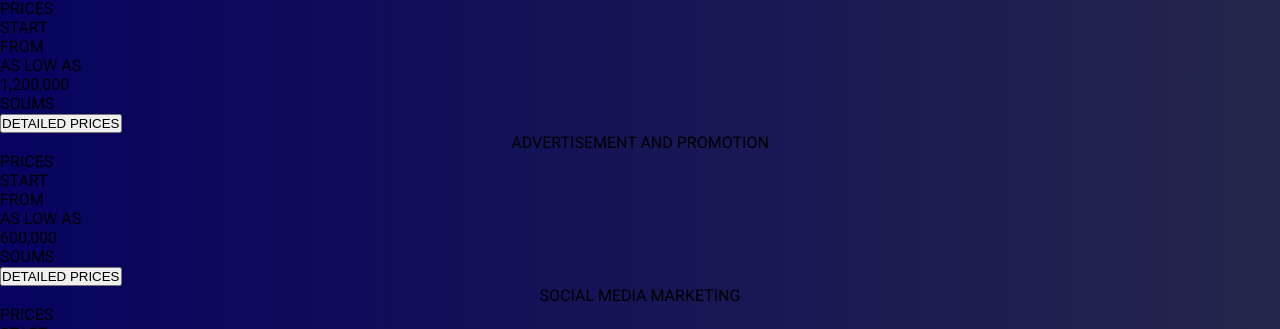
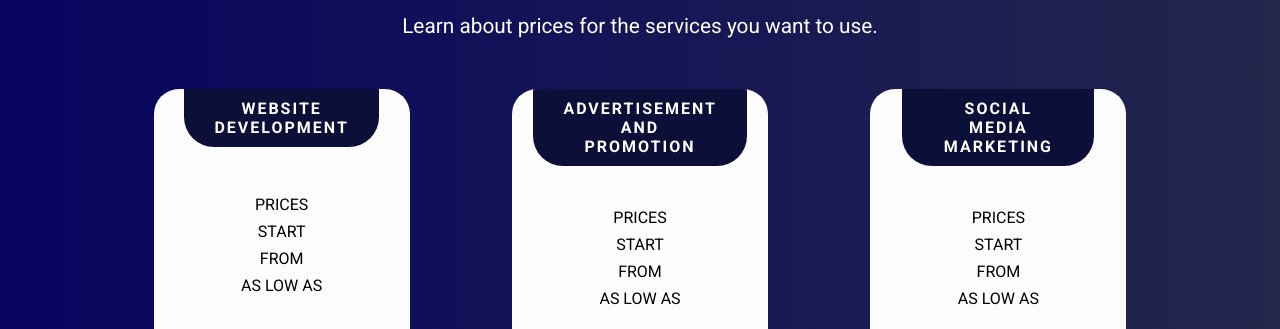
Before and after one commit to 00012256/WT.CW1, a website: page prices.html in a window 1280 px wide. Shown: the part 176-505 px from the top of the page. Drawn offline with Linux system fonts and the light colour scheme.

Commit message:
Updated to include styles for prices section

```diff
--- a/styles/style.css
+++ b/styles/style.css
@@ -115,6 +115,11 @@ header a {
 
 .intro-img img {
     width: 100%;
+}
+
+.intro-img figcaption {
+    color: #fff;
+    text-align: center;
 }
 
 .intro-text {
@@ -1331,3 +1336,124 @@ footer .bottom_content section{
         padding-bottom: 90%;
     }
 }
+
+/* prices page */
+.pricing-intro {
+    color: #fff;
+    text-align: center;
+}
+
+.pricing-intro h1 {
+    font-size: 3rem;
+    margin: 0 2rem 1.5rem 2rem;
+}
+
+.pricing-intro p {
+    font-size: 1.3rem;
+    margin: 0 2rem;
+}
+
+.pricing .container {
+    display: flex;
+    flex-wrap: wrap;
+    justify-content: center;
+    align-items: center;
+}
+
+.pricing .pricing-card {
+    position: relative;
+    background-color: #fcfcfc;
+    width: 16rem;
+    height: 26rem;
+    padding: 0 2rem 1rem 2rem;
+    margin: 3.2rem;
+    border-radius: 25px;
+    display: flex;
+    flex-direction: column;
+    justify-content: space-between;
+    align-items: center;
+    overflow: hidden;
+    transition: all 0.2s ease-in-out;
+}
+
+.hover-effect {
+    width: 100%;
+    height: 0%;
+    border-radius: 0 0 100px 100px;
+    background: #fff;
+    position: absolute;
+    transition: all 0.3s ease-in-out;
+}
+
+.pricing-card:hover {
+    transform: scale(1.05);
+}
+
+.pricing-card:hover .hover-effect {
+    background: var(--main-color);
+    height: 80%;
+}
+
+.pricing-card:hover .price, .pricing-card:hover .chars {
+    color: #fff;
+  }
+
+.pricing-card .service {
+    text-align: center;
+    letter-spacing: 2px;
+    font-weight: 700;
+    color: #fff;
+    background: var(--main-color);
+    padding: 10px 30px;
+    border-radius: 0 0 30px 30px;
+    z-index: 2;
+}
+
+.price {
+    font-weight: 700;
+    color: var(--main-color);
+    z-index: 2;
+    transition: all 0.3s ease;
+}
+
+.currency, .price-value {
+    text-align: center;
+    pointer-events: none;
+    z-index: 2;
+}
+
+.price-value {
+    font-size: 2.5rem;
+}
+
+.chars {
+    list-style: none;
+    pointer-events: none;
+    z-index: 2;
+    text-align: center;
+}
+
+.chars li {
+    pointer-events: none;
+    z-index: 2;
+    margin-top: 0.5rem;
+}
+
+.see-btn {
+    letter-spacing: 1px;
+    z-index: 2;
+    font-weight: 700;
+    color: var(--main-color);
+    border: 3px solid var(--main-color);
+    background: #fff;
+    border-radius: 5px;
+    width: 12rem;
+    height: 3rem;
+    cursor: pointer;
+    transition: all 0.4s ease;
+}
+
+.see-btn:hover {
+    background: var(--main-color);
+    color: #fff;
+}
```
